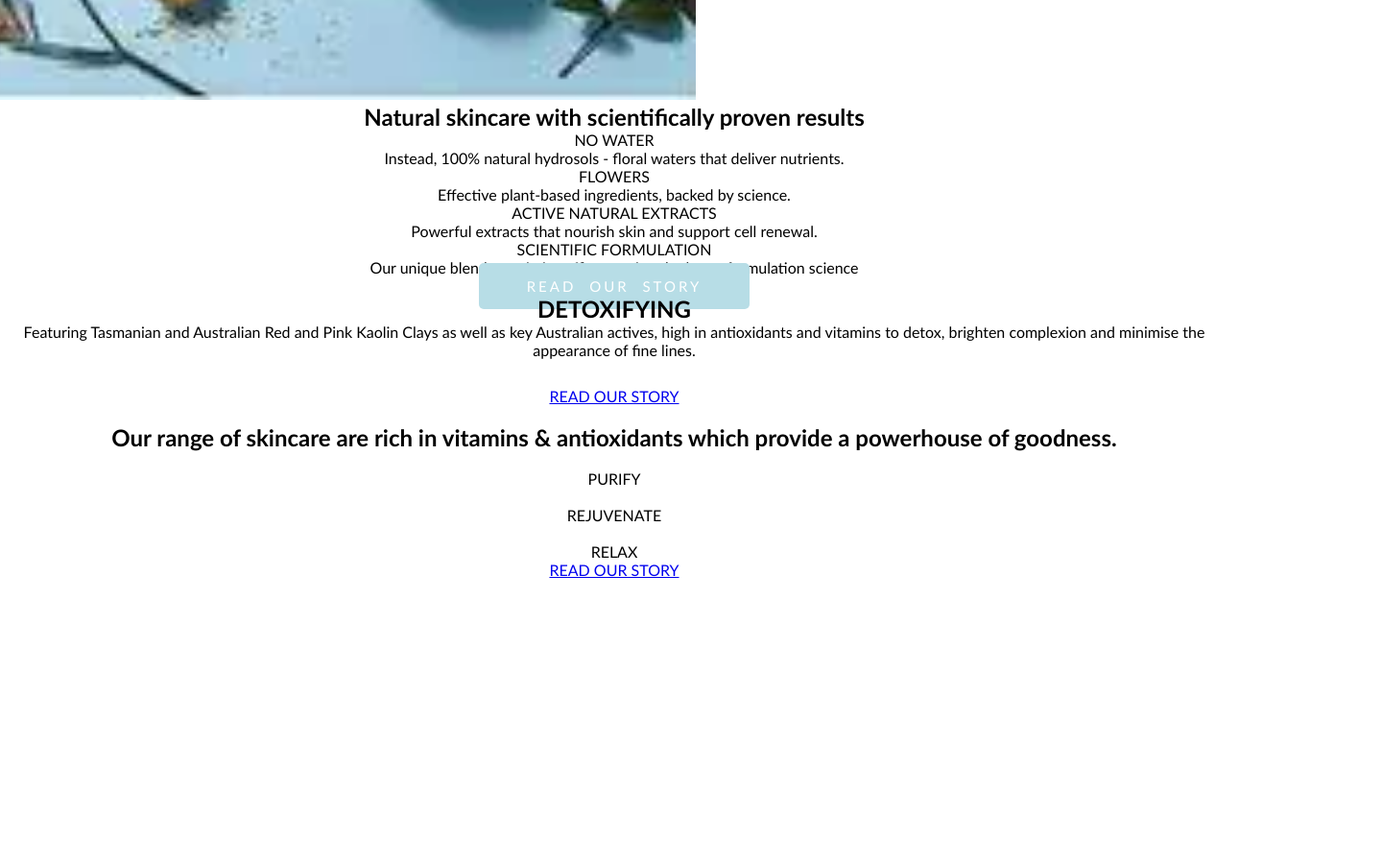
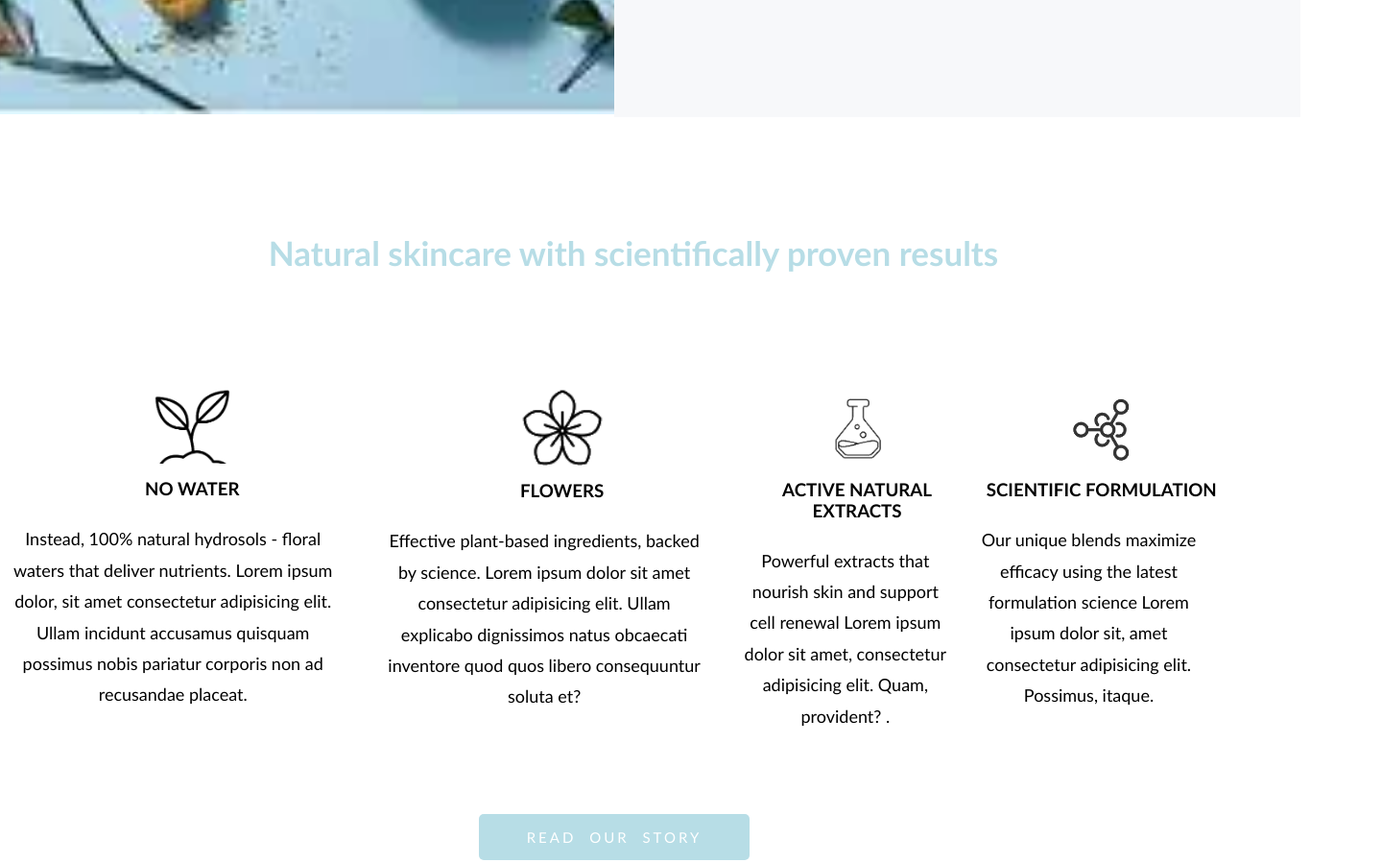
Before and after one commit to romasmv/55-grupe-GabijosUzduotis3, a website: page index.html in a window 1280 px wide. Shown: the part 2322-3221 px from the top of the page at 96% size, 1440 px wide, since content can reach past the window. Before the commit the page ends 2925 px from the top, so only its background shows below. Drawn offline with Linux system fonts and the light colour scheme.

Commit message:
update row4 row5 row6

```diff
--- a/css/main.css
+++ b/css/main.css
@@ -156,6 +156,10 @@ body {
     margin-left: 30px;
 }
 
+.smallicons1 img{
+    margin-bottom: 15px;
+}
+
 .row2 a{
         color: white;
     background-color: #B7DDE6;
@@ -186,6 +190,7 @@ body {
 .right-row3{
     flex-direction: column;
     width: 50%;
+    background-color: #F7F8FA;
 }
 
 .right-row3 h2{
@@ -246,6 +251,48 @@ body {
     letter-spacing: 3px;
 }
 
+.fourth {
+    display: flex;
+    justify-content: center;
+    width: 100%;
+
+}
+
+.row4{
+    width: 1600px;
+    padding-bottom: 140px;
+
+}
+
+.row4 h2{
+    display: flex;
+    justify-content: center;
+    width: 100%;
+    color: #B7DDE6;
+    font-size: 35px;
+    margin: 120px;
+    padding-right: 200px;
+}
+
+.smallicons2{
+    display: flex;
+    flex-direction: row;
+    justify-content: center;
+}
+
+.smallicons2 p{
+    margin-bottom: 40px;
+    margin-bottom: 100px;
+    font-size: 18px;
+    width: 90%;
+    line-height: 1.8;
+
+}
+
+.smallicons2 img{
+    margin-bottom: 15px;
+}
+
 .row4 a{
     color: white;
     background-color: #B7DDE6;
@@ -255,5 +302,94 @@ body {
     padding: 15px 50px;
     border-radius: 5px;
     letter-spacing: 3px;
-    margin-top: 60px;
 }
+
+.smallicons2 h3{
+    display: flex;
+    flex-direction: column;
+    align-items: center;
+    margin-bottom: 25px;
+
+}
+
+/* new*/
+
+
+.fifth{
+    display: flex;
+    justify-content: center;
+    width: 100%;
+}
+.row5{
+   width: 1600px;
+   display: flex;
+   justify-content: center;
+}
+
+.right-row5{
+    width: 50%;
+}
+
+.left-row5{
+    flex-direction: column;
+    width: 50%;
+    background-color: #F4FAF8;
+}
+
+.left-row5 h2{
+    color: #B7DDE6;
+    font-size: 35px;
+    letter-spacing: 3px;
+    margin-top: 100px;
+    margin-bottom: 25px;
+}
+
+
+.disc-row5 {
+    font-size: 17px;
+    font-weight: bold;
+    line-height: 1.5;
+    width: 80%;
+    margin-left: 90px;
+    margin-bottom: 60px;
+}
+
+.smallpic5{
+    display: flex;
+    margin-left: 50px;
+    gap: 20px;
+}
+
+.smallpic5 img{
+    width: 140px;
+}
+
+.smallpic5 p{
+    font-size: 15px;
+    font-weight: bold;
+    line-height: 1.5;
+}
+
+.smallpic5 h3{
+    margin: 10px;
+}
+
+.picrow5{
+    width: 30%;
+}
+
+.picrow5 p{
+    width: 90%;
+    margin-bottom: 60px;
+}
+
+.btn-row5 {
+    color: white;
+    background-color: #A6D1CA;
+    text-decoration: none;
+    word-spacing: 7px;
+    font-size: 15px;
+    padding: 15px 50px;
+    border-radius: 5px;
+    letter-spacing: 3px;
+}
--- a/index.html
+++ b/index.html
@@ -89,22 +89,22 @@
     <div class="container fourth">
         <div class="row4">
             <h2>Natural skincare with scientifically proven results</h2>
-            <div>
+            <div class="smallicons2">
               <div>
-                <p><img src="" alt="">NO WATER</p>
-                <p>Instead, 100% natural hydrosols - floral waters that deliver nutrients.</p>
+                <h3><img style="width: 80px;" src="./img/pic21.webp" alt="">NO WATER</h3>
+                <p>Instead, 100% natural hydrosols - floral waters that deliver nutrients. Lorem ipsum dolor, sit amet consectetur adipisicing elit. Ullam incidunt accusamus quisquam possimus nobis pariatur corporis non ad recusandae placeat. </p>
               </div>
               <div>
-                <p><img src="" alt="">FLOWERS</p>
-                <p>Effective plant-based ingredients, backed by science.</p>
+                <h3><img style="width: 88px;" src="./img/pic22.webp" alt="">FLOWERS</h3>
+                <p>Effective plant-based ingredients, backed by science. Lorem ipsum dolor sit amet consectetur adipisicing elit. Ullam explicabo dignissimos natus obcaecati inventore quod quos libero consequuntur soluta et? </p>
               </div>
               <div>
-                <p><img src="" alt="">ACTIVE NATURAL EXTRACTS</p>
-                <p>Powerful extracts that nourish skin and support cell renewal.</p>
+                <h3><img style="width: 58px;"src="./img/pic23.webp" alt="">ACTIVE NATURAL EXTRACTS</h3>
+                <p>Powerful extracts that nourish skin and support cell renewal Lorem ipsum dolor sit amet, consectetur adipisicing elit. Quam, provident? .</p>
               </div>
               <div>
-                <p><img src="" alt="">SCIENTIFIC FORMULATION</p>
-                <p>Our unique blends maximize efficacy using the latest formulation science</p>
+                <h3><img style="width: 65px ;" src="./img/pic24.webp" alt="">SCIENTIFIC FORMULATION</h3>
+                <p>Our unique blends maximize efficacy using the latest formulation science Lorem ipsum dolor sit, amet consectetur adipisicing elit. Possimus, itaque. </p>
               </div>
             </div>
             <a href="#">READ OUR STORY</a>
@@ -114,28 +114,28 @@
         <div class="row5">
             <div class="left-row5">
                 <h2>DETOXIFYING</h2>
-                <p>Featuring Tasmanian and Australian Red and Pink Kaolin Clays as well as key Australian actives, high in antioxidants and vitamins to detox, brighten complexion and minimise the appearance of fine lines.</p>
-                <div class="smallpic2">
-                    <div class="1picrow5">
-                        <img src="" alt="">
+                <p class="disc-row5 ">Featuring Tasmanian and Australian Red and Pink Kaolin Clays as well as key Australian actives, high in antioxidants and vitamins to detox, brighten complexion and minimise the appearance of fine lines.</p>
+                <div class="smallpic5">
+                    <div class="picrow5">
+                        <img src="./img/smallpic31.webp" alt="">
                         <h3></h3>
                         <p></p>
                     </div>
-                    <div class="2picrow5">
-                        <img src="" alt="">
+                    <div class="picrow5">
+                        <img src="./img/smallpic32.webp" alt="">
                         <h3></h3>
                         <p></p>
                     </div>
-                    <div class="3picrow5">
-                        <img src="" alt="">
+                    <div class="picrow5">
+                        <img src="./img/smallpic33.webp" alt="">
                         <h3></h3>
                         <p></p>
                     </div>
                 </div>
-                <a href="#">READ OUR STORY</a>
+                <a class="btn-row5" href="#">READ OUR STORY</a>
             </div>
             <div class="right-row5">
-               <img src="" alt="">
+               <img style="width: 800px;" src="./img/3.webp" alt="">
             </div>
         </div>
 
```
Also changed, not shown: img/pic21.webp (added), img/pic22.webp (added), img/pic23.webp (added), img/pic24.webp (added), img/smallpic31.webp (added), img/smallpic32.webp (added), img/smallpic33.webp (added).
